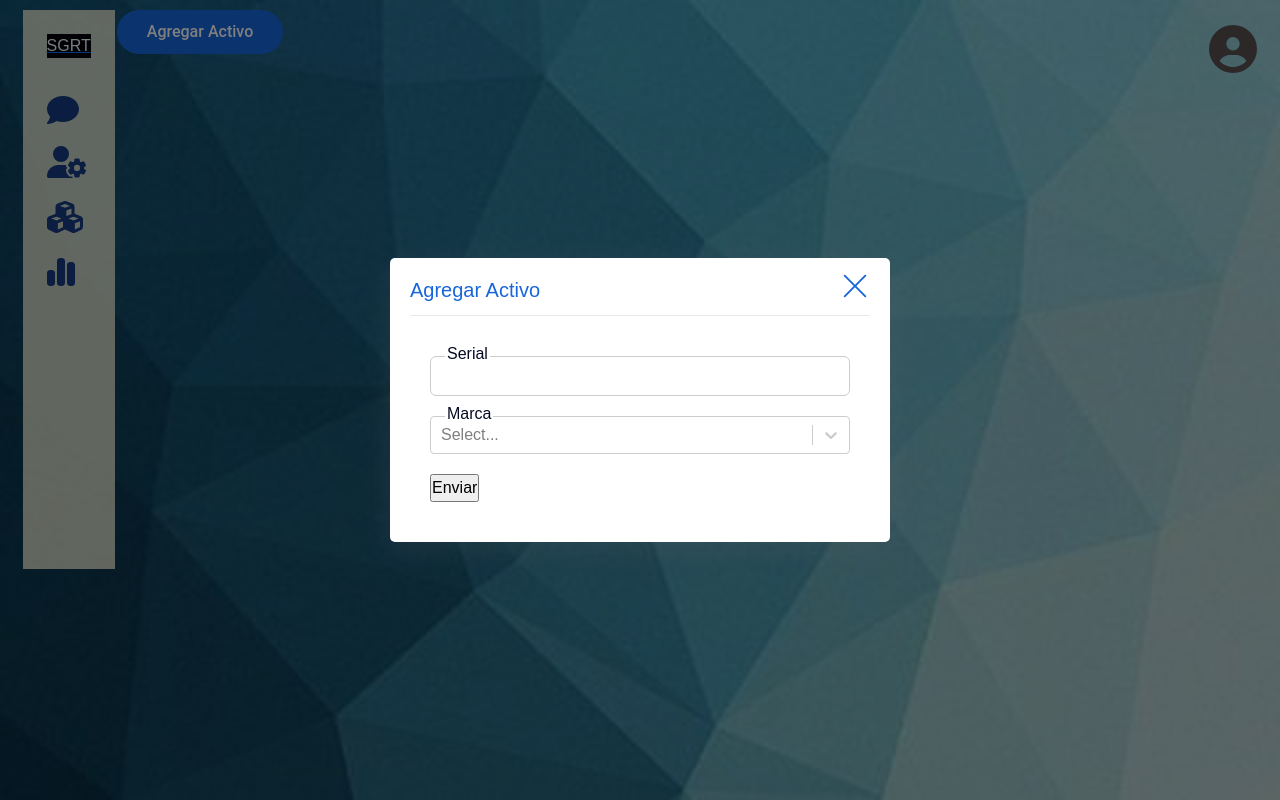
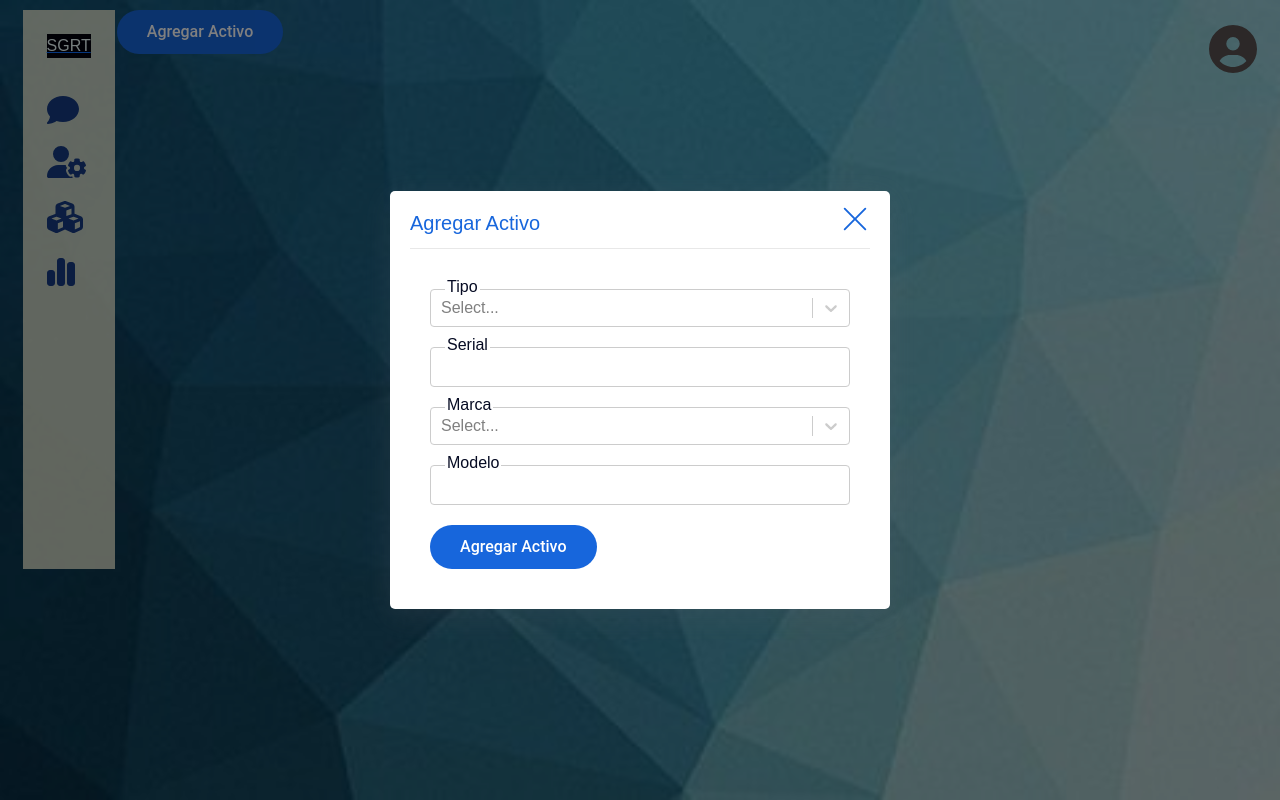
Before and after one commit to fredy100100/ProyectoSGRT, a React (Create React App) app: page /Inventario in a window 1280 px wide. Both pictures are taken after a click on the button "Agregar Activo". Built offline with nearby package versions, Linux system fonts and the light colour scheme.

Commit message:
Formulario Activos 60%

```diff
--- a/package.json
+++ b/package.json
@@ -15,7 +15,7 @@
     "react": "^18.2.0",
     "react-bootstrap": "^2.8.0",
     "react-dom": "^18.2.0",
-    "react-hook-form": "^7.49.0",
+    "react-hook-form": "^7.49.1",
     "react-icons": "^4.12.0",
     "react-modal": "^3.16.1",
     "react-router-dom": "^6.16.0",
--- a/src/Componentes/Inventario.js
+++ b/src/Componentes/Inventario.js
@@ -8,10 +8,18 @@ import "./inventario.css"
 import { InputX } from "./shared/Input/InputX";
 import { SelectX } from "./shared/SelectX/SelectX";
 import { mock } from "./InventarioX/mock";
+import { tipoactivo } from "./InventarioX/tipoactivo"
 import { Form } from "./shared/Form/Form";
+import { useForm } from "react-hook-form";
 
 export const Inventario = () => {
   const [estadoModal1, cambiarEstadoModal1] = useState(false);
+
+  // const { register, handleSubmit, formState: { errors }, watch, setValue, reset} = useForm()
+
+  // const onSubmit = handleSubmit((data) => {
+  //   console.log(data);
+  // })
 
   return (
     <div className="Inv">
@@ -21,9 +29,12 @@ export const Inventario = () => {
         cambiarEstado={cambiarEstadoModal1}
         titulo="Agregar Activo" >
         <Contenido>
-          <Form>
-            <InputX type={"text"}>Serial</InputX>
-            <SelectX options={mock}>Marca</SelectX>
+          <Form >
+            <SelectX options={tipoactivo} >Tipo</SelectX>
+            <InputX type={"text"} >Serial</InputX>
+            <SelectX options={mock} >Marca</SelectX>
+            <InputX type={"text"} >Modelo</InputX>
+            <BotonX>Agregar Activo</BotonX>
           </Form>
         </Contenido>
 
@@ -38,27 +49,4 @@ const Contenido = styled.div`
   flex-direction: column;
   gap: 20px;
   margin: 20px;
-
-  h5 {
-    font-size: 15px;
-    font-weight: 700;
-    margin: none;
-  }
-
-  p {
-    font-size: 18px;
-    margin-bottom: 20px;
-  }
-
-  img {
-    width: 100%;
-    vertical-align: top;
-    border-radius: 3px;
-  }
-
-  .Columns-container {
-    display: flex;
-    flex-direction: row;
-    gap: 20px
-  }
 `;
--- /dev/null
+++ b/src/Componentes/InventarioX/tipoactivo.js
@@ -0,0 +1,6 @@
+export const tipoactivo = [
+    { label: 'Teclado', value: 1 },
+    { label: 'Monitor', value: 2 },
+    { label: 'Mouse', value: 3 },
+    { label: 'Portatil', value: 4 }
+]
--- a/src/Componentes/shared/Form/Form.js
+++ b/src/Componentes/shared/Form/Form.js
@@ -1,19 +1,13 @@
-import { useForm } from "react-hook-form";
+export const Form = (props) => {
 
-export const Form = ({children}) => {
+    // const {children} = props
 
-    const { register, handleSubmit} = useForm();
-
-    const onSubmit = (data) => {
-        console.log(data);
-    }
     return (
-        <>
-        <form onSubmit={handleSubmit(onSubmit)}>
-        {children}
-        <input type="submit" value="Enviar"></input>
+        <div className="form-container">
+        <form {...props}>
+        {/* {children} */}
         </form>
-        </>
+        </div>
     )
 
 }
--- a/src/Componentes/shared/Input/InputX.css
+++ b/src/Componentes/shared/Input/InputX.css
@@ -8,13 +8,19 @@
     width: 100%;
     height: 40px;
     font-size: 18px;
-    border-radius: 6px;
+    border-radius: 4px;
     padding: 0 15px;
-    border: 1px solid hsl(0, 0%, 80%);;
+    border: 1px solid hsl(0, 0%, 80%);
     background: transparent;
     color: #060b23;
     outline: none;
+    transition: border-color all 100ms;
   }
+
+  .Input-container input:focus {
+    border-color: #2684ff;
+    box-shadow: 0 0 0 1px #2684ff;
+}
 
   .Input-container label {
     position: absolute;
--- a/src/Componentes/shared/Input/InputX.js
+++ b/src/Componentes/shared/Input/InputX.js
@@ -1,11 +1,11 @@
 import "./InputX.css"
 
-export const InputX = ({children, type, value, required}) => {
+export const InputX = ({children, type, nombre}) => {
 
     return (
         <div className="Input-container">
-            <input type={type} value={value} required={required}></input>
-            <label>{children}</label>
+            <input type={type}></input>
+            <label htmlFor={nombre}>{children}</label>
         </div>
     )
 }
--- a/src/Componentes/shared/SelectX/SelectX.js
+++ b/src/Componentes/shared/SelectX/SelectX.js
@@ -1,7 +1,10 @@
 import "./Select.css";
 import Select from "react-select";
 
-export const SelectX = ({children, options}) => {
+export const SelectX = (props) => {
+
+    const {children} = props
+    const {nombre} = props
 
     const selectChange = ({ value }) => {
         console.log(value)
@@ -10,8 +13,8 @@ export const SelectX = ({children, options}) => {
     return (
 
         <div className="SelectX-container">
-            <Select options={options} onChange={selectChange} />
-            <label>{children}</label>
+            <Select {...props} onChange={selectChange} />
+            <label htmlFor={nombre}>{children}</label>
         </div>
     )
 }
```
Also changed, not shown: 1 other file (tests, documents, lock files or other folders).
